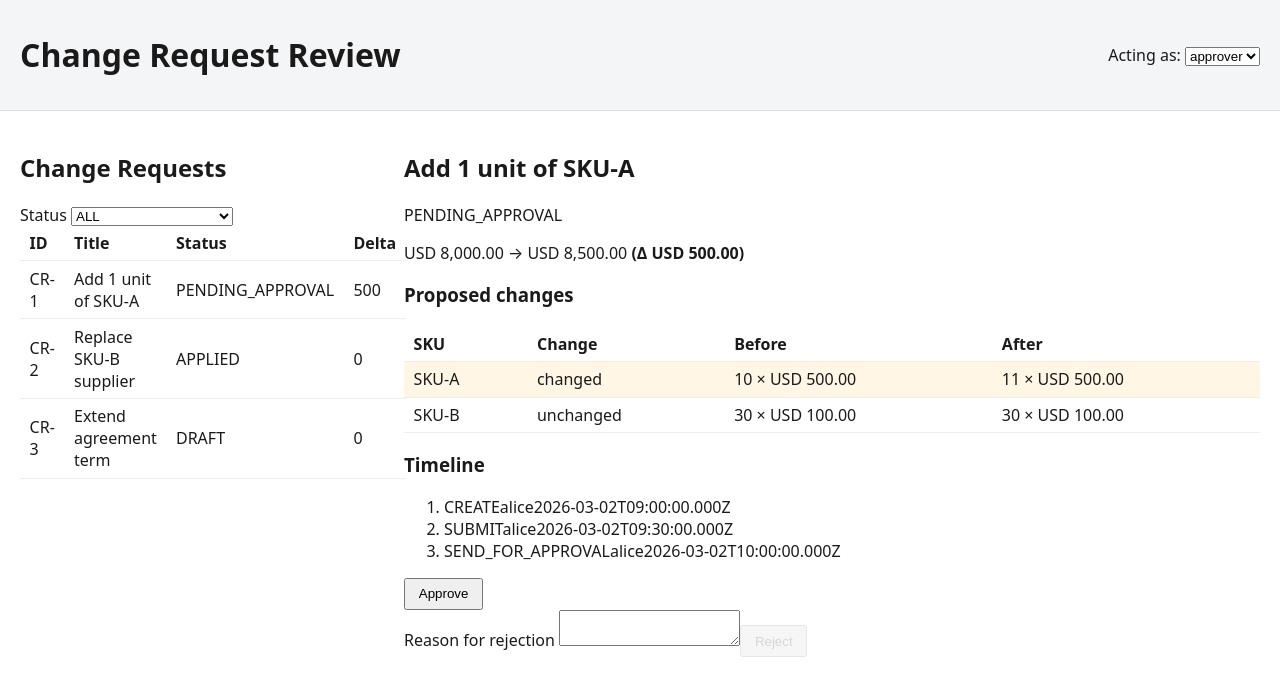
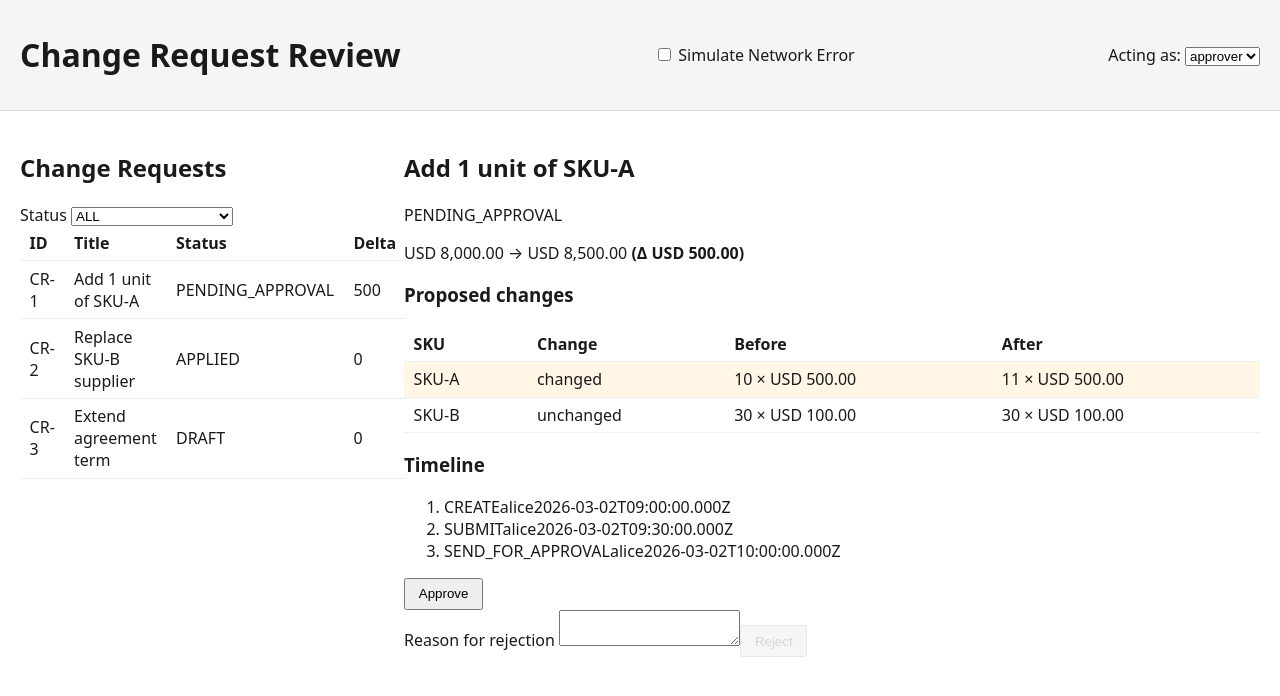
Before and after one commit to Yaqeen-88/take-home-assessment, an Angular app: page / in a window 1280 px wide. Shown: the top 696 px of the page. Built offline with nearby package versions, Linux system fonts and the light colour scheme.

Commit message:
add a checkbox to simulate a network error

```diff
--- a/angular.json
+++ b/angular.json
@@ -46,5 +46,8 @@
         }
       }
     }
+  },
+  "cli": {
+    "analytics": false
   }
 }
--- a/src/app/app.component.html
+++ b/src/app/app.component.html
@@ -1,5 +1,11 @@
 <header class="app-header">
 	<h1>Change Request Review</h1>
+
+	<label>
+		<input type="checkbox" [checked]="api.failNext" (change)="api.failNext = $any($event.target).checked">
+		Simulate Network Error
+	</label>
+
 	<label>
 		Acting as:
 		<select (change)="switchUser($any($event.target).value)">
--- a/src/app/app.component.ts
+++ b/src/app/app.component.ts
@@ -4,7 +4,7 @@ import { CrListComponent } from '../components/cr-list/cr-list.component';
 import { CrDetailComponent } from '../components/cr-detail/cr-detail.component';
 import { SessionService } from '../session/session.service';
 import { users } from '../api/fixtures';
-
+import { CrApiService } from '../api/cr-api.service';
 /**
  * Demo app shell that hosts the list + detail screens so you can click through the UI in a browser
  * (run `npm start`). The "Acting as" switcher changes the current user via SessionService and reloads
@@ -24,7 +24,7 @@ export class AppComponent {
 	selectedId: string | null = 'CR-1';
 	show = true;
 
-	constructor(public readonly session: SessionService) {}
+	constructor(public readonly session: SessionService, public readonly api: CrApiService) {}
 
 	switchUser(key: string): void {
 		this.session.user = users[key];
```
